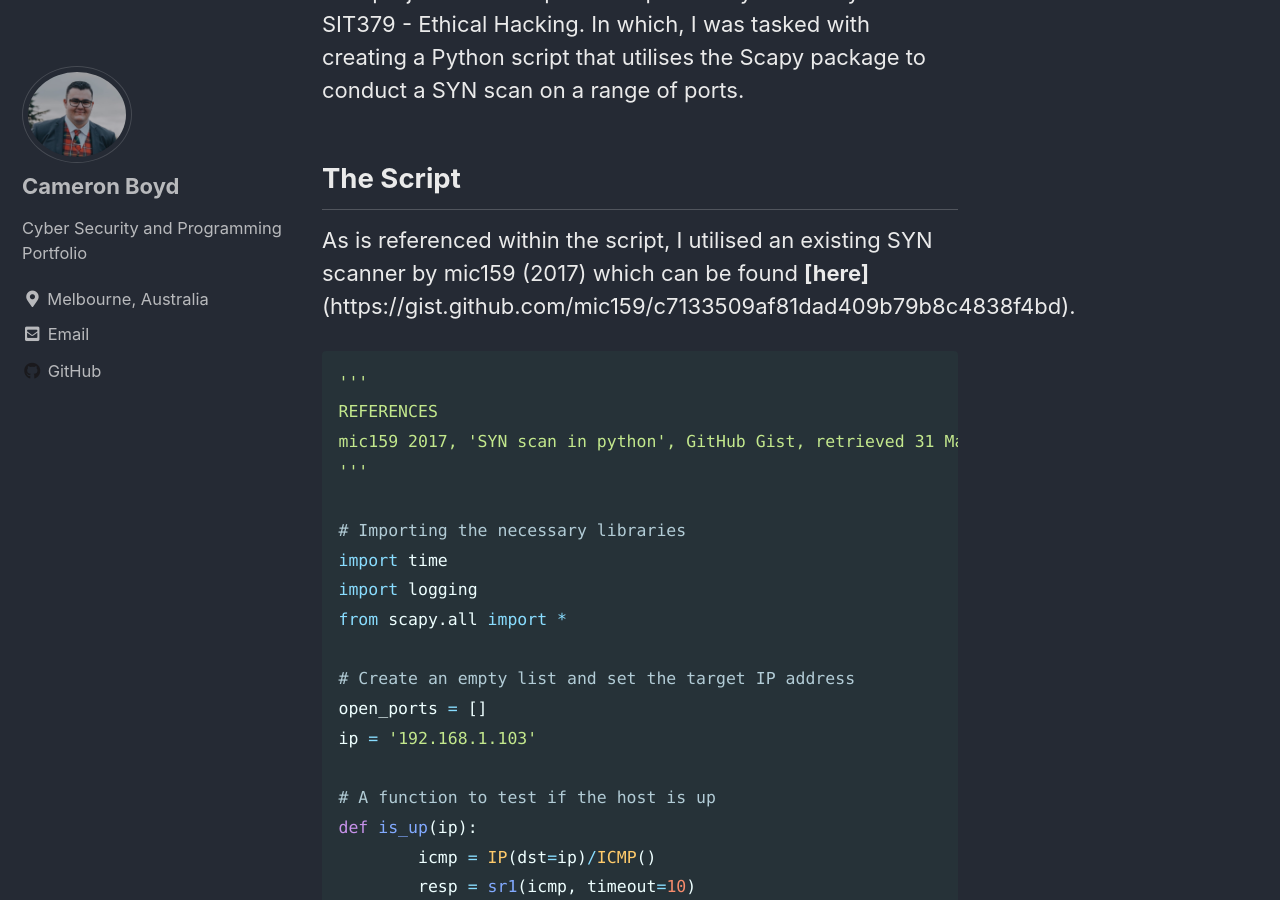
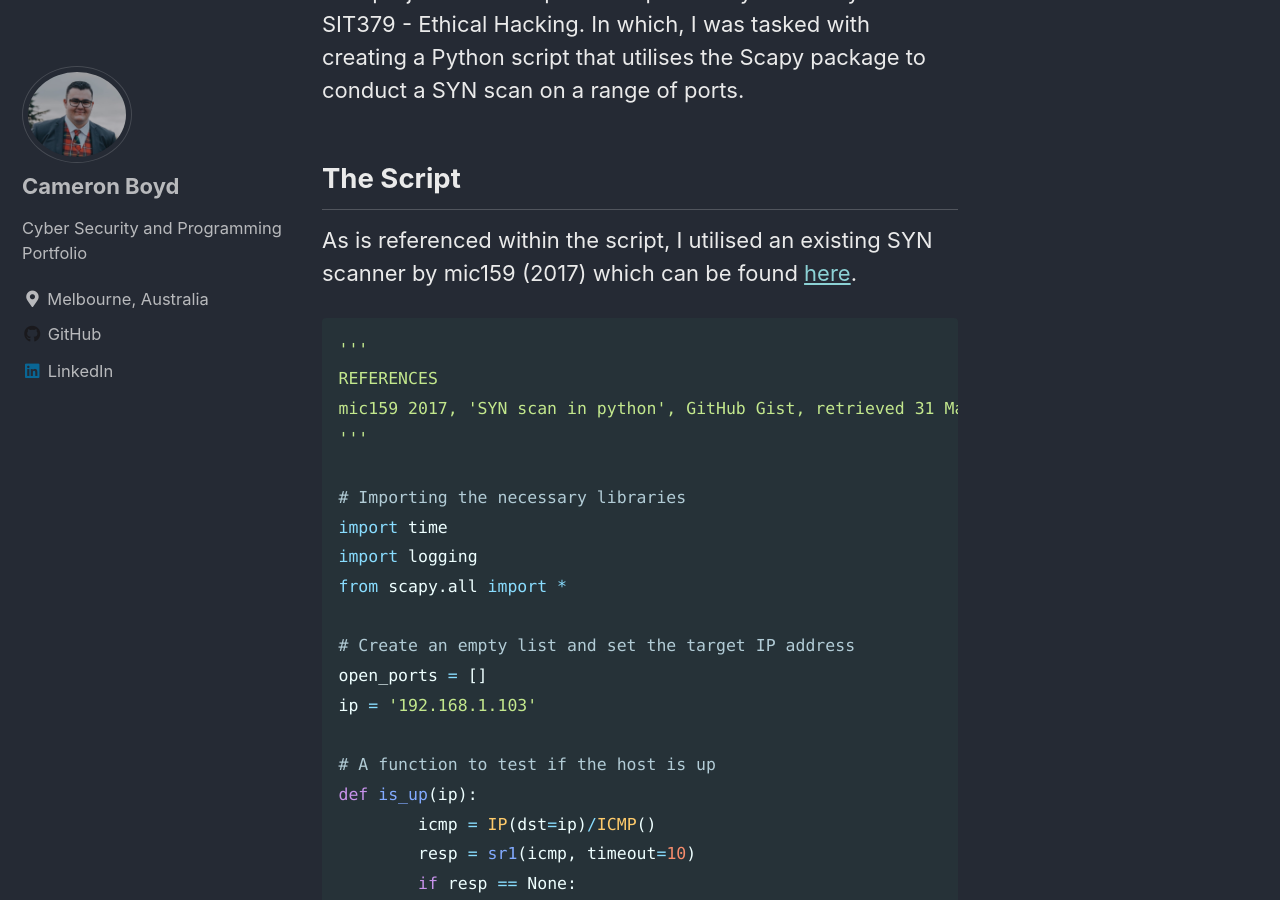
Before and after one commit to cjboyd1999/cjboyd1999.github.io, a Jekyll site: the page built from _posts/2020-03-31-syn_scanner.md, in a window 1280 px wide and 900 px high, scrolled down 342 px. Built offline with Jekyll 4.4.1, drawn with Linux system fonts in a browser that asks for light colours; cached includes are drawn as plain includes.

Commit message:
Updated SYN scanner project page to fix broken link and updating config.yml to include LinkedIn social links

````diff
--- a/_config.yml
+++ b/_config.yml
@@ -101,45 +101,23 @@ author:
   links:
     - label: "Email"
       icon: "fas fa-fw fa-envelope-square"
-      url: "mailto:cameronjboyd123@gmail.com"
-    - label: "Website"
-      icon: "fas fa-fw fa-link"
-      # url: "https://your-website.com"
-    - label: "Twitter"
-      icon: "fab fa-fw fa-twitter-square"
-      # url: "https://twitter.com/"
-    - label: "Facebook"
-      icon: "fab fa-fw fa-facebook-square"
-      # url: "https://facebook.com/"
+      #url: "mailto:cameronjboyd123@gmail.com"
     - label: "GitHub"
       icon: "fab fa-fw fa-github"
       url: "https://github.com/cjboyd1999"
-    - label: "Instagram"
-      icon: "fab fa-fw fa-instagram"
-      # url: "https://instagram.com/"
+    - label: "LinkedIn"
+      icon: "fab fa-fw fa-linkedin"
+      url: "https://www.linkedin.com/in/cjboyd/"
 
 # Site Footer
 footer:
   links:
-    - label: "Twitter"
-      icon: "fab fa-fw fa-twitter-square"
-      # url:
-    - label: "Facebook"
-      icon: "fab fa-fw fa-facebook-square"
-      # url:
     - label: "GitHub"
       icon: "fab fa-fw fa-github"
       url: "https://github.com/cjboyd1999"
-    - label: "GitLab"
-      icon: "fab fa-fw fa-gitlab"
-      # url:
-    - label: "Bitbucket"
-      icon: "fab fa-fw fa-bitbucket"
-      # url:
-    - label: "Instagram"
-      icon: "fab fa-fw fa-instagram"
-      # url:
-
+    - label: "LinkedIn"
+      icon: "fab fa-fw fa-linkedin"
+      url: "https://www.linkedin.com/in/cjboyd/"
 
 # Reading Files
 include:
--- a/_posts/2020-03-31-syn_scanner.md
+++ b/_posts/2020-03-31-syn_scanner.md
@@ -9,7 +9,7 @@ excerpt: "Python, SYN Scanner, Cyber Security"
 This project was completed as part of my university course SIT379 - Ethical Hacking. In which, I was tasked with creating a Python script that utilises the Scapy package to conduct a SYN scan on a range of ports.
 
 ## The Script
-As is referenced within the script, I utilised an existing SYN scanner by mic159 (2017) which can be found **[here]**(https://gist.github.com/mic159/c7133509af81dad409b79b8c4838f4bd).
+As is referenced within the script, I utilised an existing SYN scanner by mic159 (2017) which can be found [here](https://gist.github.com/mic159/c7133509af81dad409b79b8c4838f4bd).
 
 ```python
 '''
````
